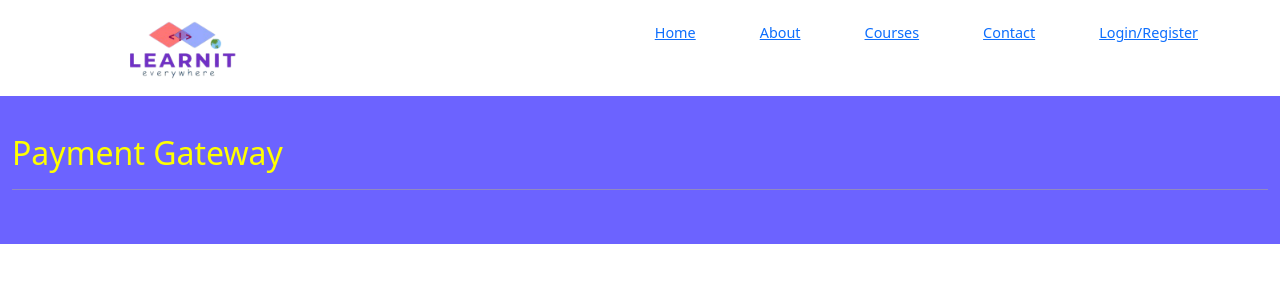
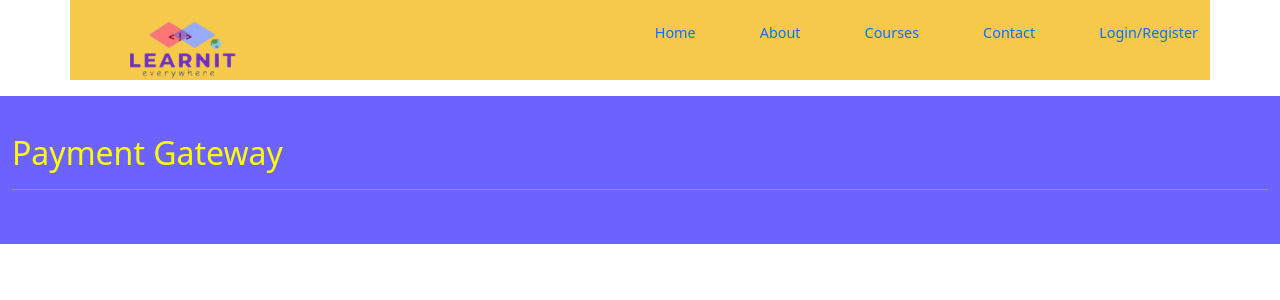
Before and after one commit to Olatunde2022/Leanitnow, a Django app: page /std/payment in a window 1280 px wide. Shown: the top 300 px of the page. Run offline with Django 4.2, Linux system fonts and the light colour scheme; some libraries are stand-ins or nearby versions.

Commit message:
new update pushed

```diff
--- a/static/style/payment.css
+++ b/static/style/payment.css
@@ -1,3 +1,12 @@
+
+
+
+.nav_container{
+  background: #f7c94b;
+}
+
+
+
 .payment_options{
 
   padding-left: 10%;
@@ -175,6 +184,9 @@ small{
 
   /* Media queries (Mobile) */
   @media (max-width: 480px) {
+    .nav__menu li a{
+      color: #f7c94b;
+    }
 
     .payment_options{
       padding-left: 5px;
--- a/student/templates/student/payment.html
+++ b/student/templates/student/payment.html
@@ -10,6 +10,13 @@
 
   <link rel="stylesheet" href="{% static 'style/index.css'%}">
   <link rel="stylesheet" href="{% static 'style/bootstrap.css'%}">
+
+<link rel="stylesheet" href="https://unicons.iconscout.com/release/v4.0.8/css/line.css">
+<style>
+  a{
+    text-decoration: none;
+  }
+</style>
 </head>
 <body>
 
@@ -118,6 +125,11 @@
 
 })
 
+
+
+<script src="{% static 'js/main.js' %}"></script>
+
+
 </script>
 </body>
 </html>
```
